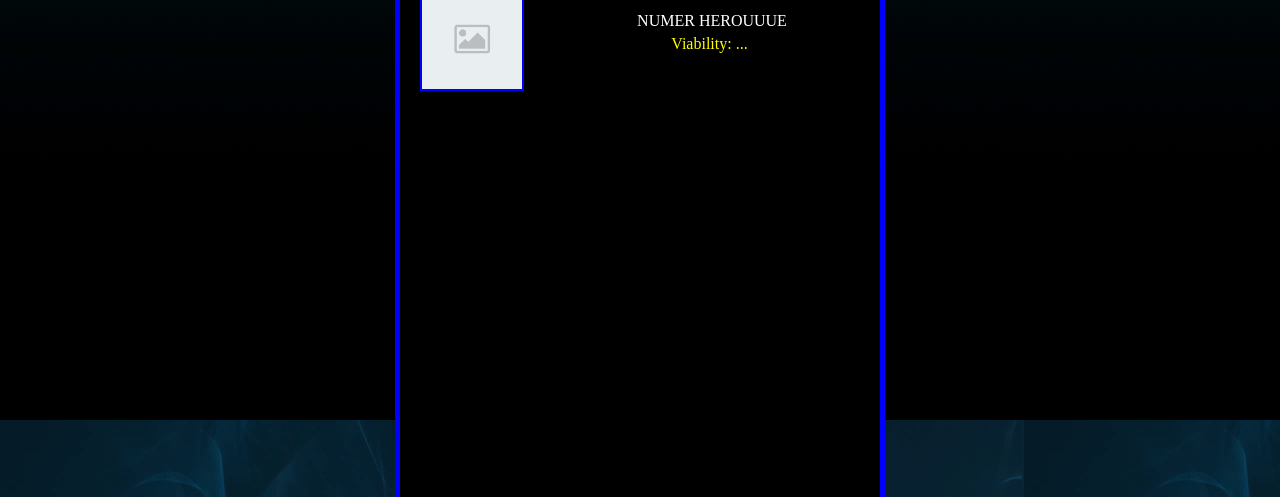
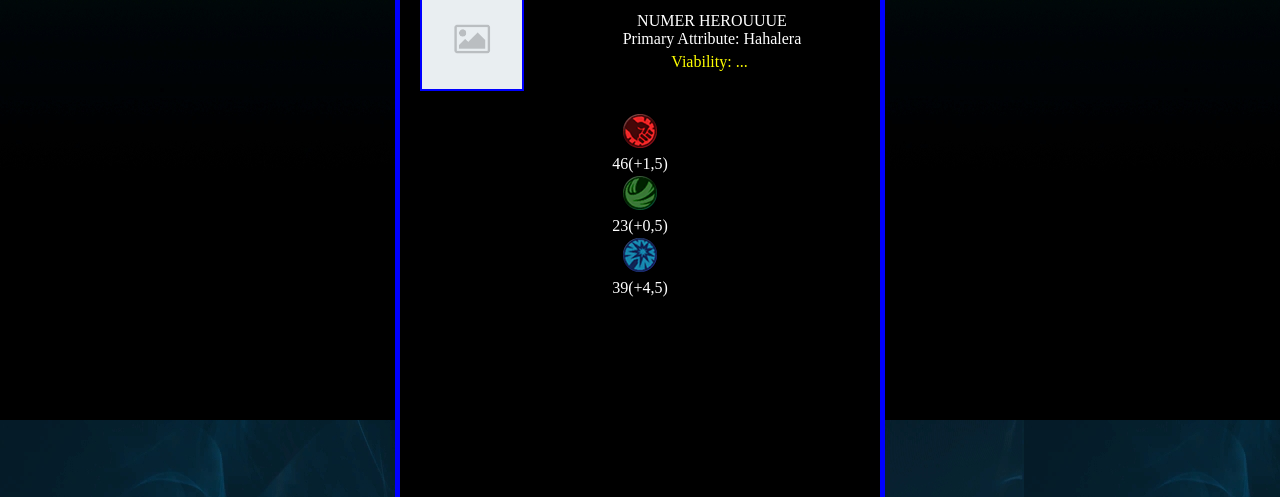
Before and after one commit to hypedguy/Dota-2-Guides, a plain HTML site: page Index.html in a window 1280 px wide. Shown: the part 604-1101 px from the top of the page. Drawn offline with Linux system fonts and the light colour scheme.

Commit message:
Niste reactualizari personale

```diff
--- a/Index.html
+++ b/Index.html
@@ -823,21 +823,28 @@
 		        	</div>
 					<div class="hero_name">
 						NUMER HEROUUUE
+						<p>Primary Attribute: Hahalera</p>
 					</div>
 					<div class="viability">
 						Viability: ...
 					</div>
 				</div>
+				<br style="clear: both">
 				<div class="stats">
-					<div class="strengh">
-						<!--Aici pun poze cu icon-uri si le fac sa fie cerc-->
-					</div>
-					<div class="agility">
-						<!--Aici pun poze cu icon-uri si le fac sa fie cerc-->
-					</div>
-					<div class="intelligence">
-						<!--Aici pun poze cu icon-uri si le fac sa fie cerc-->
-					</div>
+					<ul>
+						<li class="strenght">
+							<img src="Static/Icon_Str.png">
+							<p>46(+1,5)</p>
+						</li>
+						<li class="inteligence">
+							<img src="Static/Icon_Agi.png">
+							<p>23(+0,5)</p>
+						</li>
+						<li class="agility">
+							<img src="Static/Icon_Int.png">
+							<p>39(+4,5)</p>
+						</li>
+					</ul>
 				</div>
 	        </div>
 		</div>
--- a/style.css
+++ b/style.css
@@ -18,10 +18,14 @@ div.header {
 	border-style:solid;
 }
 
-body
-{
+body {
 	background-image: url("static\\background.jpg");
 }
+
+p {
+    color: white;
+}
+
 .hero_col_left{
 	float:left;
 	border-width: 2px;
@@ -86,7 +90,7 @@ body
 }
 
 .hexIn {
-    display:block;
+    display: block;
     width: 100%;
     height: 100%;
     text-align: center;
@@ -337,4 +341,15 @@ body
     padding: 5px;
     color: yellow;
 }
+
+.stats {
+    overflow: auto;
+    list-style: none;
+}
+
+.stats li {
+    display: block;
+    text-align: center;
+}
+
 /*aici se opreste css-ul de casuta*/
```
